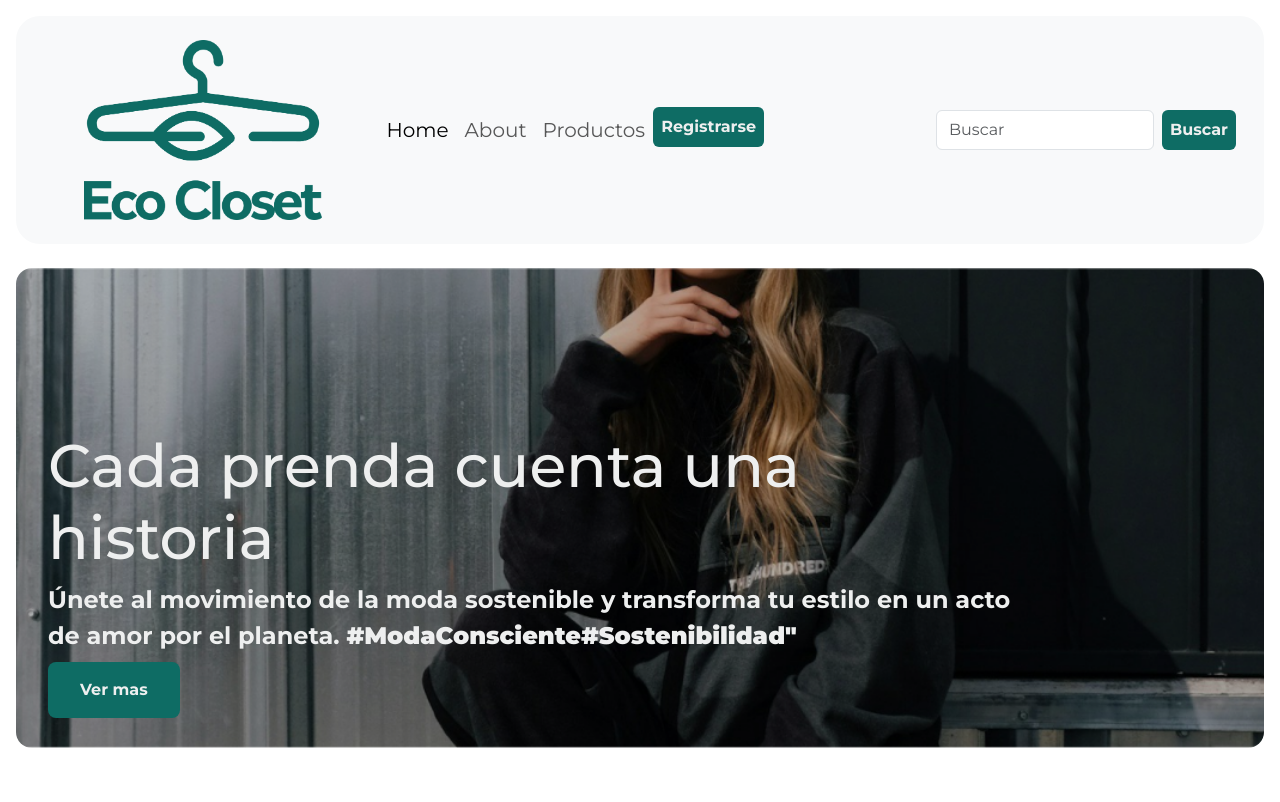
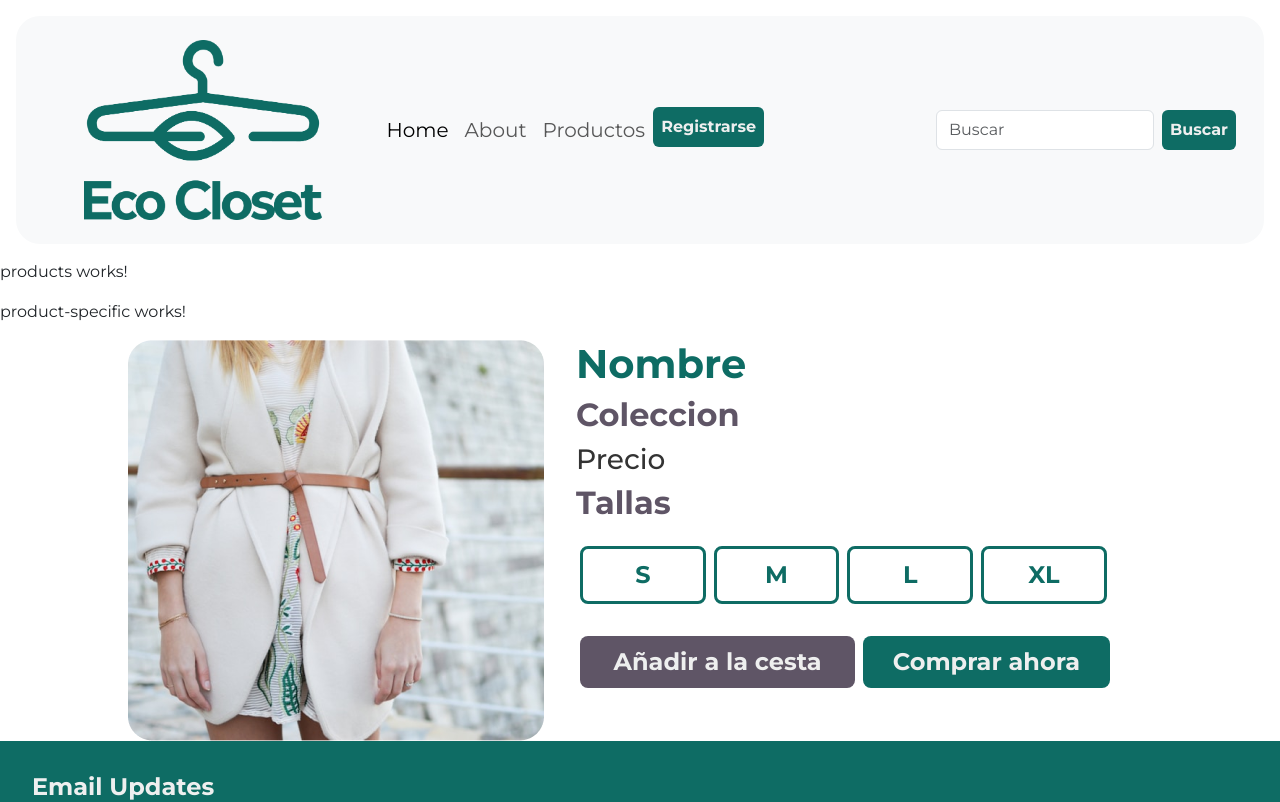
Before and after one commit to Camilo-Fetiva/Ecocloset-TF300h, an Angular app in the folder frontend/: page /Productos in a window 1280 px wide. Shown: the top 802 px of the page. Built offline with nearby package versions, Linux system fonts and the light colour scheme; no server answers.

Commit message:
[actualizar] producto especifico ajustado

```diff
--- a/frontend/src/app/app.routes.ts
+++ b/frontend/src/app/app.routes.ts
@@ -20,8 +20,8 @@ export const routes: Routes = [
     {path: 'Comprar', component: BuyComponent, title:'Buy'},
     {path: 'ResumenCompra', component: CheckoutComponent, title:'Checkout'},
     {path: '', component: HomeComponent, title:'Home'},
-    {path: 'Productos', component: ProductsListComponent, title:'Products'},
     {path: 'ListaProductos', component: ProductsListComponent, title:'ProductsList'},
+    {path: 'Productos', component: ProductsComponent, title:'Products'},
     {path: 'Ingresar', component: SignUpComponent, title:'SignUp'},
 
     //RUTAS HEREDADAS
--- a/frontend/src/app/components/nav-bar/nav-bar.component.html
+++ b/frontend/src/app/components/nav-bar/nav-bar.component.html
@@ -17,7 +17,7 @@
                 <a class="nav-link" routerLink="/Acerca">About</a>
               </li>
               <li class="nav-item">
-                <a class="nav-link" routerLink="/Productos">Productos</a>
+                <a class="nav-link" routerLink="/ListaProductos">Productos</a>
               </li>
               <a routerLink="/Ingresar"><button class="btn btn-outline-success" type="submit">Registrarse</button></a>
             </ul>
--- /dev/null
+++ b/frontend/src/app/components/product-specific/product-specific.component.css
@@ -0,0 +1,60 @@
+.product-specific{
+    display: flex;
+    flex-direction: row;
+    margin: auto;
+    width: 80%;
+    gap: 32px;
+}
+
+.info-product{
+    width: 70%;
+}
+
+.info-product h1{
+    text-align: left;
+    color: var(--colorPrimario);
+    font-weight: bolder;
+}
+
+.info-product h2{
+    text-align: left;
+    color: var(--colorSecundario);
+    font-weight: bolder;
+}
+
+.info-product h3{
+    text-align: left;
+    color: var(--colorTexto);
+    font-weight: 500;
+}
+
+button{
+    all: unset;
+    font-size: 24px;
+    border: solid var(--colorPrimario);
+    color: var(--colorPrimario );
+    font-weight: bolder;
+    padding: 8px;
+    border-radius:8px ;
+    width: 18%;
+    margin: 16px 4px;
+    text-align: center;
+}
+
+.btn-primario{
+    border-style: none;
+    background-color: var(--colorSecundario);
+    width: 45%;
+    color: var(--colorBlanco);
+}
+
+.btn-secundario{
+    border-style: none;
+    background-color: var(--colorPrimario);
+    width: 40%;
+    color: var(--colorBlanco);
+}
+
+button:hover{
+    background-color: rgb(0, 128, 107);
+}
--- /dev/null
+++ b/frontend/src/app/components/product-specific/product-specific.component.html
@@ -0,0 +1,22 @@
+<p>product-specific works!</p>
+
+<section class="product-specific">
+    <img src="/assets/Home/img-fav1.png" alt="imagen del producto">
+    <section class="info-product">
+        <h1>Nombre</h1>
+        <h2>Coleccion</h2>
+        <h3>Precio</h3>
+
+        <!-- Desplegable de tallas -->
+        <h2>Tallas</h2>
+        <button>S</button>
+        <button>M</button>
+        <button>L</button>
+        <button>XL</button>
+
+        <section class="buy">
+            <button type="button" class="btn btn-primario">Añadir a la cesta</button>
+            <button type="button" class="btn btn-secundario">Comprar ahora</button>
+        </section>
+    </section>
+</section>
--- a/frontend/src/app/pages/products/products.component.html
+++ b/frontend/src/app/pages/products/products.component.html
@@ -1 +1,3 @@
 <p>products works!</p>
+
+<app-product-specific></app-product-specific>
--- a/frontend/src/app/pages/products/products.component.ts
+++ b/frontend/src/app/pages/products/products.component.ts
@@ -1,9 +1,11 @@
 import { Component } from '@angular/core';
+
+import { ProductSpecificComponent } from '../../components/product-specific/product-specific.component';
 
 @Component({
   selector: 'app-products',
   standalone: true,
-  imports: [],
+  imports: [ProductSpecificComponent],
   templateUrl: './products.component.html',
   styleUrl: './products.component.css'
 })
```
Also changed, not shown: frontend/src/app/components/product-specific/product-specific.component.ts (added, +12 -0 lines).
